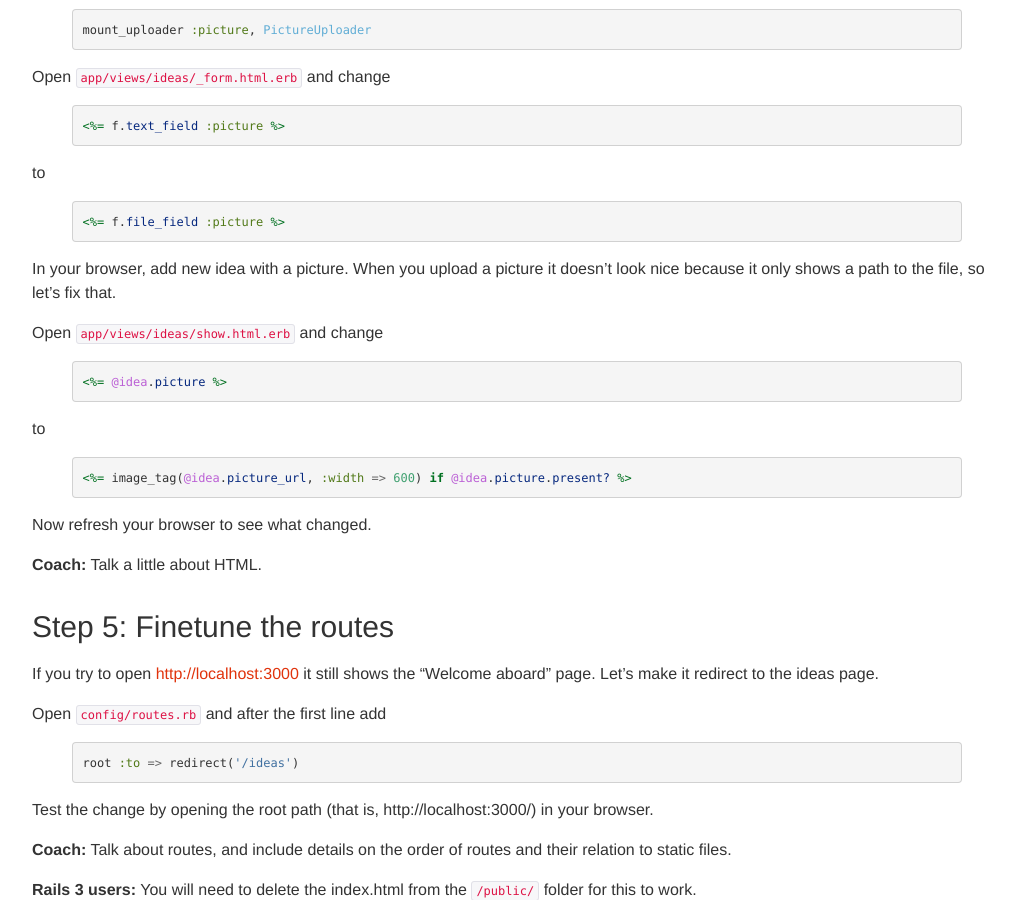
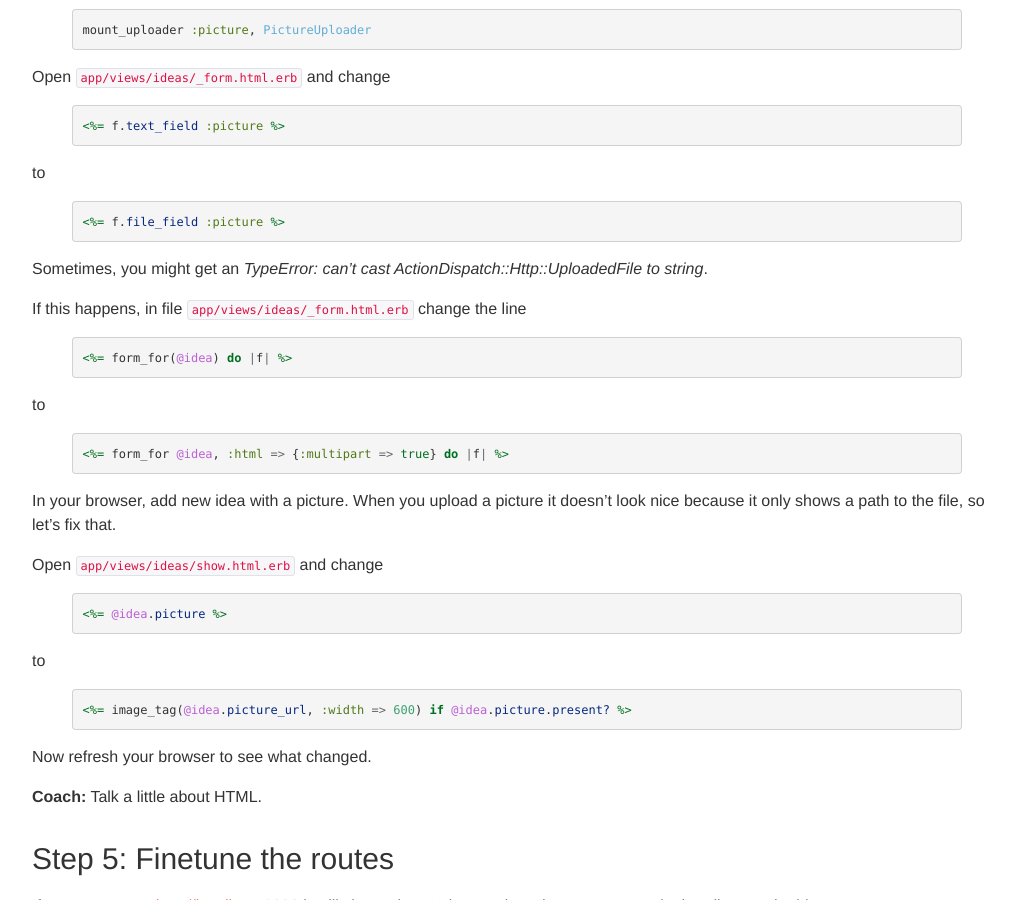
Before and after one commit to railsgirls/guides.railsgirls.com, a Jekyll site: the page built from _posts/2012-04-18-app.markdown, in a window 1280 px wide and 900 px high, scrolled down 4985 px. Shown: the whole window, without its empty margins (53-1068 px from the left). Built offline with Jekyll 4.4.1, drawn with Linux system fonts in a browser that asks for light colours; nearby versions of some CDN libraries; Markdown is read by kramdown in place of the engine named in the settings.

Commit message:
Added an extra step for image uploader. We found out today with @wordofchristian that sometimes multipart true is required to photo to upload correctly.

```diff
--- a/_posts/2012-04-18-app.markdown
+++ b/_posts/2012-04-18-app.markdown
@@ -334,6 +334,20 @@ to
 <%= f.file_field :picture %>
 {% endhighlight %}
 
+Sometimes, you might get an *TypeError: can't cast ActionDispatch::Http::UploadedFile to string*.
+
+If this happens, in file `app/views/ideas/_form.html.erb` change the line
+
+{% highlight erb %}
+<%= form_for(@idea) do |f| %>
+{% endhighlight %}
+
+to
+
+{% highlight erb %}
+<%= form_for @idea, :html => {:multipart => true} do |f| %>
+{% endhighlight %}
+
 In your browser, add new idea with a picture. When you upload a picture it doesn't look nice because it only shows a path to the file, so let's fix that.
 
 Open `app/views/ideas/show.html.erb` and change
```
